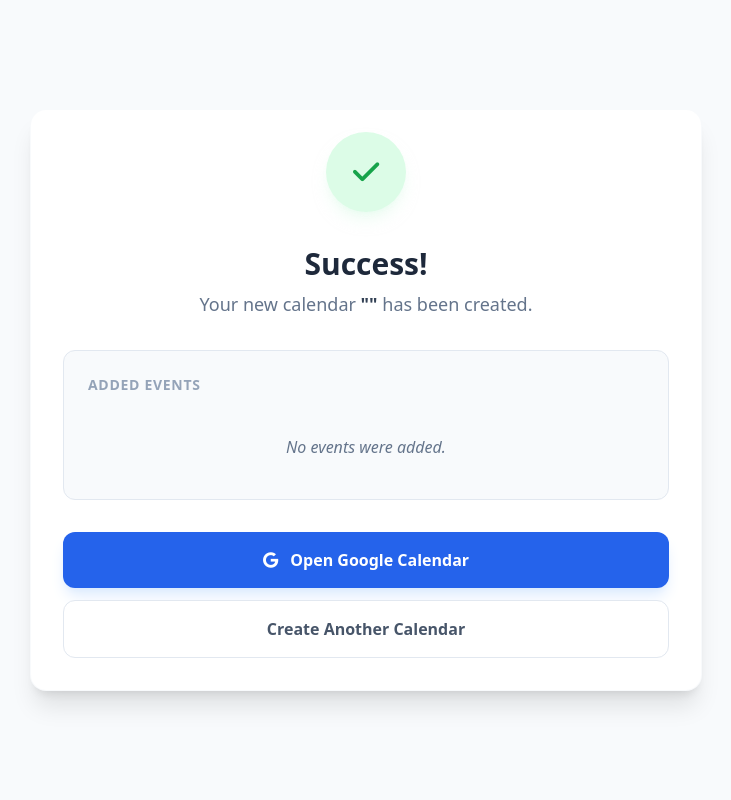
After one commit to conchoe/CalendLy, a FastAPI app: template templates/success.html in a window 1280 px wide. The commit adds this page. Shown: the whole page, without its empty margins (274-1005 px from the left). Run offline with FastAPI, Linux system fonts and the light colour scheme; the template is opened without the code that fills it, so the values that code supplies are empty; some libraries are stand-ins or nearby versions.

Commit message:
added more frontend styling

```diff
--- a/main.py
+++ b/main.py
@@ -11,6 +11,7 @@ from fastapi.templating import Jinja2Templates
 load_dotenv()
 app = FastAPI()
 client = OpenAI(api_key=os.getenv("OPENAI_API_KEY"))
+app.mount("/static", StaticFiles(directory="static"), name="static")
 templates = Jinja2Templates(directory="templates")
 
 # In-memory store (Note: This clears if the server restarts)
@@ -74,7 +75,7 @@ async def run_process(payload: dict):
     return {"auth_url": auth_url}
 
 @app.get("/oauth/callback")
-def oauth_callback(code: str):
+def oauth_callback(request: Request, code: str):
     # 1. Exchange Code for Token
     token_resp = requests.post("https://oauth2.googleapis.com/token", data={
         "code": code,
@@ -94,7 +95,7 @@ def oauth_callback(code: str):
 
     # --- STEP A: CREATE THE NEW CALENDAR ---
     calendar_body = {
-        "summary": "My AI Class Schedule",  # This is the name of the new calendar
+        "summary": "My AI Schedule",  # This is the name of the new calendar
         "timeZone": "America/New_York"
     }
 
@@ -132,10 +133,8 @@ def oauth_callback(code: str):
         except Exception as e:
             results.append(f"Failed to add {item.get('title')}: {str(e)}")
 
-    return HTMLResponse(f"""
-        <h1>Success!</h1>
-        <p>A new calendar <b>'My AI Class Schedule'</b> has been created.</p>
-        <p>{'<br>'.join(results)}</p>
-        <br>
-        <a href="https://calendar.google.com/">Open Google Calendar</a>
-    """)
+    return templates.TemplateResponse("success.html", {
+        "request": request,
+        "results": results,
+        "calendar_name": "My AI Schedule"
+    })
--- /dev/null
+++ b/static/style.css
@@ -0,0 +1,10 @@
+.custom-scrollbar::-webkit-scrollbar {
+    width: 6px;
+}
+.custom-scrollbar::-webkit-scrollbar-track {
+    background: transparent;
+}
+.custom-scrollbar::-webkit-scrollbar-thumb {
+    background-color: #cbd5e1;
+    border-radius: 20px;
+}
--- /dev/null
+++ b/templates/success.html
@@ -0,0 +1,67 @@
+<!DOCTYPE html>
+<html lang="en">
+
+<head>
+    <meta charset="UTF-8">
+    <meta name="viewport" content="width=device-width, initial-scale=1.0">
+    <title>Success - CalendLy</title>
+    <script src="https://cdn.tailwindcss.com"></script>
+    <link href="https://cdnjs.cloudflare.com/ajax/libs/font-awesome/6.0.0/css/all.min.css" rel="stylesheet">
+    <link href="/static/style.css" rel="stylesheet">
+</head>
+
+<body class="bg-slate-50 min-h-screen flex items-center justify-center p-6">
+
+    <div class="max-w-2xl w-full bg-white rounded-2xl shadow-xl p-8 border border-slate-100/50">
+        <div class="text-center mb-8">
+            <div
+                class="bg-green-100 w-20 h-20 rounded-full flex items-center justify-center mx-auto mb-6 shadow-lg shadow-green-100/50 animate-bounce">
+                <i class="fa-solid fa-check text-green-600 text-3xl"></i>
+            </div>
+            <h1 class="text-3xl font-bold text-slate-800 mb-2">Success!</h1>
+            <p class="text-slate-500 text-lg">Your new calendar <span class="font-semibold text-slate-700">"{{
+                    calendar_name }}"</span> has been created.</p>
+        </div>
+
+        <div class="bg-slate-50 rounded-xl border border-slate-200 p-6 mb-8 max-h-80 overflow-y-auto custom-scrollbar">
+            <h3
+                class="text-sm font-semibold text-slate-400 uppercase tracking-wider mb-4 sticky top-0 bg-slate-50 pb-2">
+                Added Events</h3>
+            {% if results %}
+            <ul class="space-y-3">
+                {% for result in results %}
+                {% if "Failed" in result %}
+                <li class="flex items-start gap-3 text-red-600 bg-red-50 p-3 rounded-lg border border-red-100">
+                    <i class="fa-solid fa-circle-xmark mt-1"></i>
+                    <span>{{ result }}</span>
+                </li>
+                {% else %}
+                <li
+                    class="flex items-center gap-3 text-slate-700 bg-white p-3 rounded-lg border border-slate-200/60 shadow-sm">
+                    <i class="fa-solid fa-calendar-plus text-blue-500"></i>
+                    <span>{{ result.replace("Added: ", "") }}</span>
+                </li>
+                {% endif %}
+                {% endfor %}
+            </ul>
+            {% else %}
+            <p class="text-slate-500 italic text-center py-4">No events were added.</p>
+            {% endif %}
+        </div>
+
+        <div class="space-y-3">
+            <a href="https://calendar.google.com/" target="_blank"
+                class="block w-full bg-blue-600 hover:bg-blue-700 text-white font-semibold py-4 rounded-xl transition-all text-center shadow-lg shadow-blue-100 hover:shadow-blue-200 hover:-translate-y-0.5">
+                <i class="fa-brands fa-google mr-2"></i> Open Google Calendar
+            </a>
+
+            <a href="/"
+                class="block w-full bg-white hover:bg-slate-50 text-slate-600 font-semibold py-4 rounded-xl transition-all text-center border border-slate-200 hover:border-slate-300">
+                Create Another Calendar
+            </a>
+        </div>
+    </div>
+
+</body>
+
+</html>
```
Also changed, not shown: templates/index.html (+9 -4 lines).
